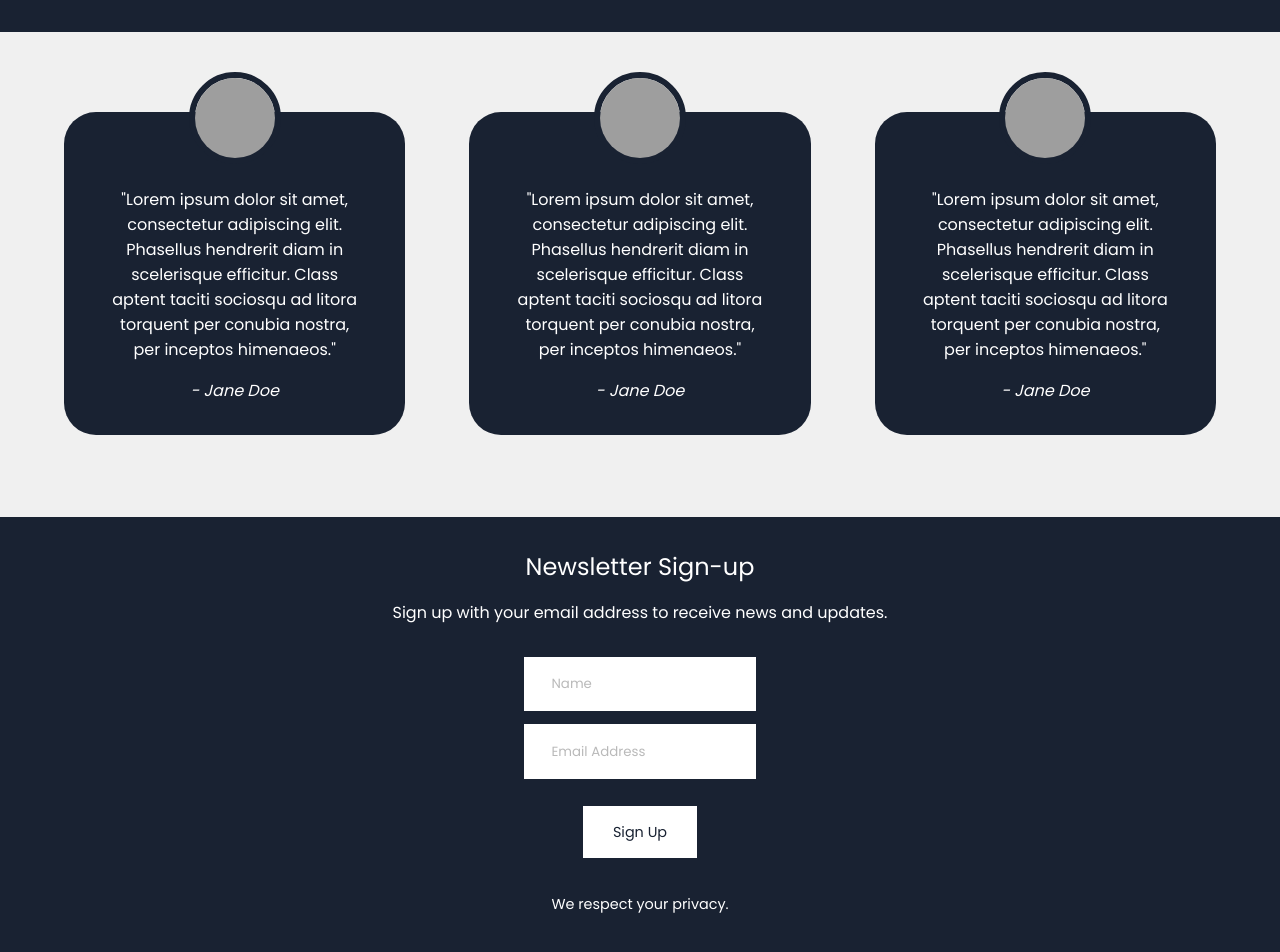
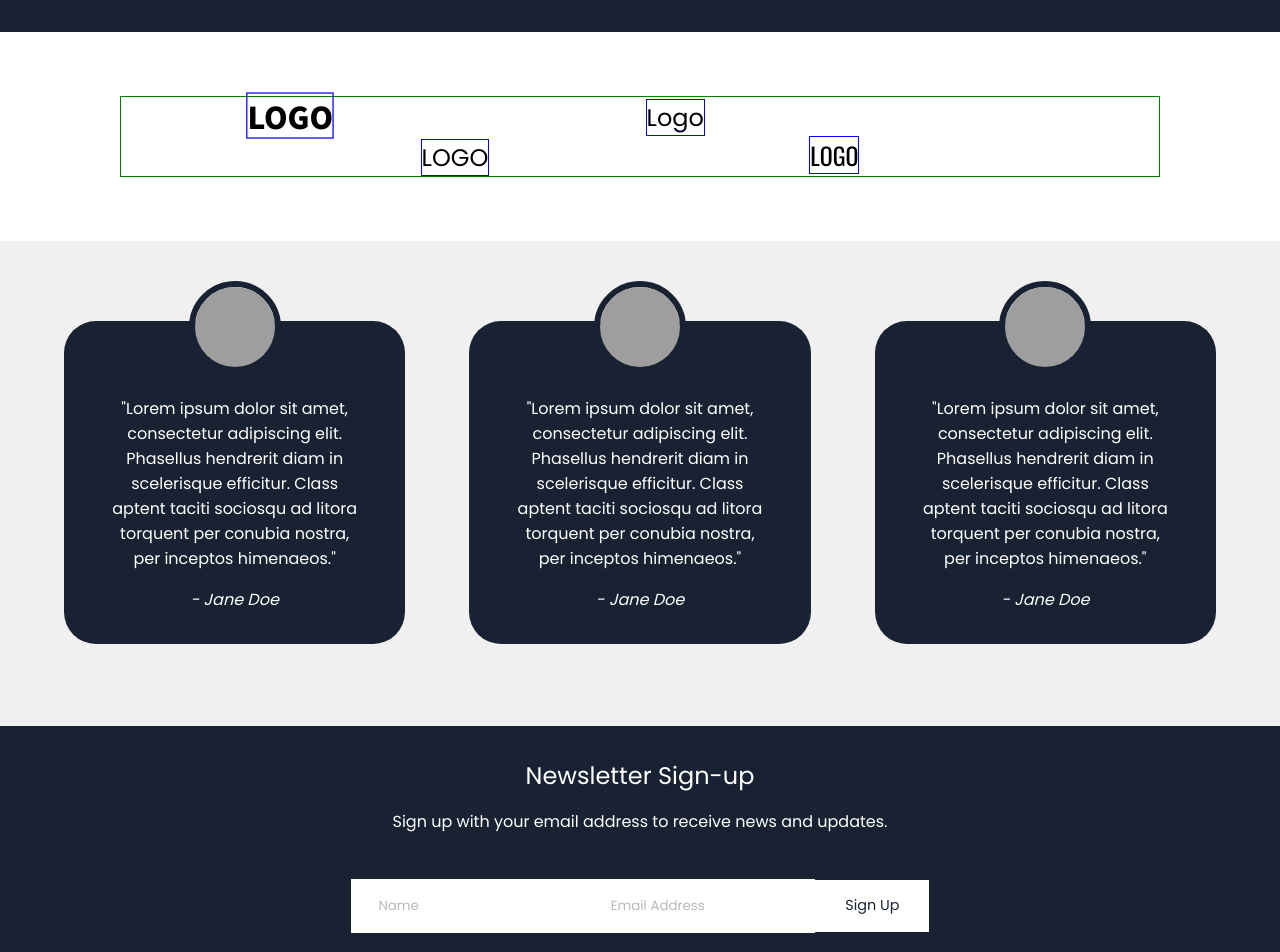
Before and after one commit to mrubalcaba/ProfessionalHealthTemplateReact, a React (Create React App) app in the folder healthbusinessapp/: page / in a window 1280 px wide. Shown: the part 2000-2952 px from the top of the page. Built offline with nearby package versions, Linux system fonts and the light colour scheme; grey boxes are pictures that could not be loaded.

Commit message:
including Logo component

```diff
--- a/healthbusinessapp/src/components/Home.js
+++ b/healthbusinessapp/src/components/Home.js
@@ -3,6 +3,7 @@ import Features from './Features';
 import Testimonials from './Testimonials';
 import Newsletter from './Newsletter';
 import Footer from './Footer';
+import Logo from './Logo';
 import { useState, useEffect } from 'react';
 
 function useWindowSize() {
@@ -39,6 +40,7 @@ const Home = ({show}) => {
 			<div>
 				<Hero/>
 				<Features width={size.width}/>
+				<Logo/>
 				<Testimonials/>
 				<Newsletter/>
 				<Footer/>
--- /dev/null
+++ b/healthbusinessapp/src/components/Logo.js
@@ -0,0 +1,14 @@
+import React from 'react'
+
+const Logo = () => {
+    return (
+        <div className="logo-container">
+            <p className="logo logo-one">LOGO</p>
+            <p className="logo logo-two">Logo</p>
+            <p className="logo logo-three">LOGO</p>
+            <p className="logo logo-four">LOGO</p>
+        </div>
+    )
+}
+
+export default Logo
--- a/healthbusinessapp/src/components/Newsletter.js
+++ b/healthbusinessapp/src/components/Newsletter.js
@@ -7,18 +7,18 @@ const Newsletter = () => {
                     <p>Sign up with your email address to receive news and updates.</p>
                 </div>
             </header>
-            <div className="newsletter-name-email">
-                <div action="name" className="newsletter-form">
-                    <label htmlFor="name"></label>
-                    <input type="text" id="name" name="name" placeholder="Name"/>
 
-                    <label htmlFor="email"></label>
-                    <input type="email" id="email" name="email" placeholder="Email Address"/>
+            <div className="newsletter-form">
+                <label htmlFor="name"></label>
+                <input type="text" id="name" name="name" placeholder="Name"/>
 
-                    <input type="submit" className="signup-cta" value="Sign Up"/>
-                </div>
+                <label htmlFor="email"></label>
+                <input type="email" id="email" name="email" placeholder="Email Address"/>
 
+                <input type="submit" className="signup-cta" value="Sign Up"/>
             </div>
+
+
             <p className="privacy-note">We respect your privacy.</p>
         </section>
     )
--- a/healthbusinessapp/src/css/main.scss
+++ b/healthbusinessapp/src/css/main.scss
@@ -1,4 +1,6 @@
 @import url('https://fonts.googleapis.com/css2?family=Poppins&display=swap');
+@import url('https://fonts.googleapis.com/css2?family=Noto+Sans+JP:wght@700;900&display=swap');
+@import url('https://fonts.googleapis.com/css2?family=Oswald&display=swap');
 
 // a{
 //     font-family: "Poppins", sans-serif;
@@ -146,6 +148,37 @@ ul{
     }
 }
 
+.logo-container{
+    margin: 8vh 15vh;
+    text-align: center;
+    border: 1px solid green;
+
+    .logo{
+        font-size: 1.5em;
+        margin: 0 auto;
+        display: inline-block;
+        border: 1px solid blue;
+    }
+
+    .logo-one{
+        transform: scale(1.25,1.25);
+        font-weight: 900;
+        font-family: 'Noto Sans JP', sans-serif;
+    }
+
+    .logo-two{
+        margin: 0 40vh;
+    }
+
+    .logo-three{
+        margin-right: 40vh;
+    }
+
+    .logo-four{
+        font-family: 'Oswald', sans-serif;
+    }
+}
+
 .testimonial-list{
     background-color: rgb(240, 240, 240);
     color: white;
@@ -194,7 +227,8 @@ ul{
         padding-bottom: 1em;
     }
 
-    label{
+    newsletter-form > label, input{
+        margin: 0 auto;
         display: block;
     }
 
@@ -217,7 +251,7 @@ ul{
     }
 
     .signup-cta{
-        display: block;
+        // display: block;
         margin: 1em auto;
         font-family: "Poppins", sans-serif;
         background-color: white;
@@ -577,6 +611,9 @@ nav.desktop-nav{
         display: none;
     }
 
+    .newsletter-form > label, input{
+        display: inline-block !important;
+    }
 }
 
 @media (max-width: 1200px){
@@ -806,14 +843,16 @@ nav.desktop-nav{
 .you-content{
     // border: 1px solid red;
     p{
+        margin-left: 4vh;
         margin-bottom: 4vh;
+        color: white;
         // border: 1px solid blue;
     }
 }
 
 .you-ex-features{
     padding: 8em 0 8em 5em;
-    background-color: rgb(240, 240, 240);
+    // background-color: rgb(240, 240, 240);
 
     h2{
         margin: 0;
@@ -833,9 +872,9 @@ nav.desktop-nav{
     }
 }
 
-.you-feature{
-    background-color: rgb(240, 240, 240);
-}
+// .you-feature{
+//     background-color: rgb(240, 240, 240);
+// }
 
 .feature-msg{
     // height: 80vh;
@@ -869,7 +908,6 @@ nav.desktop-nav{
     left: 5vw;
 
     h1 {
-        // white-space: pre-wrap;
         margin: 0 4vh;
         width: 45vw;
         color: white;
@@ -907,12 +945,10 @@ nav.desktop-nav{
         font-weight: bold;
         border: 1px solid white;
 
-
         &:hover{
             opacity: 0.8;
         }
     }
-
 }
 
 //Blog styling *************************************
@@ -927,7 +963,13 @@ nav.desktop-nav{
     padding-bottom: 15vh;
 
     .blog-header{
-        font-size: 85px;
+        font-size: 5em;
+        // font-size: 85px;
+    }
+
+    .blog-header-text{
+        font-size: 1.25em;
+        font-weight: 300;
     }
 }
 
@@ -1094,17 +1136,6 @@ nav.desktop-nav{
 
 }
 
-// .about-feature-content{
-//     position: absolute;
-//     border: 1px solid red;
-
-//     h1{
-//         border: 1px solid blue;
-//         position: absolute;
-//     }
-// }
-
-
 .about-msg{
     height: 75vh;
     width: 90%;
@@ -1123,8 +1154,6 @@ nav.desktop-nav{
     .about-feature-img{
         height: 100%;
         width: 100%;
-        border: 1px solid red;
-        // object-fit: cover;
     }
 }
 
@@ -1137,8 +1166,6 @@ nav.desktop-nav{
     // left: 5vw;
 
     h1 {
-        // white-space: pre-wrap;
-        border: 1px solid red;
         margin: 0 4vh;
         width: 60vw;
         color: white;
```
